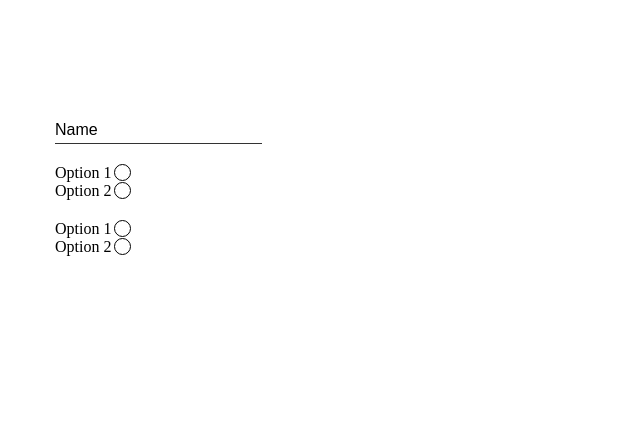
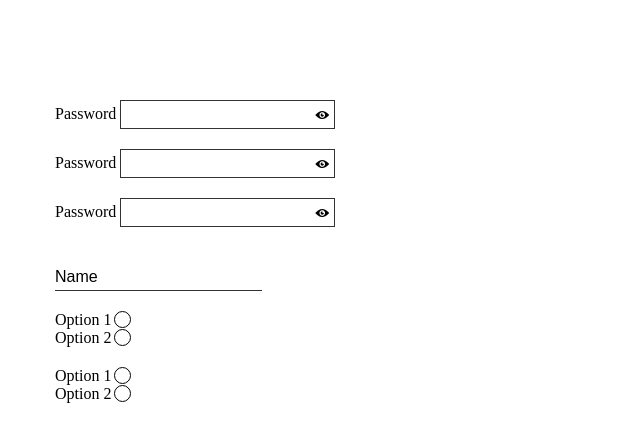
Before and after one commit to luctc-dev/FrontT02-092020, a PHP site: page /Buoi17/index.html in a window 1280 px wide. Shown: the top 442 px of the page, without its empty margins (0-640 px from the left). Run offline with PHP 8.4, Linux system fonts and the light colour scheme.

Commit message:
form input

```diff
--- a/Buoi17/index.html
+++ b/Buoi17/index.html
@@ -11,6 +11,39 @@
   <div class="container">
     <!-- <span class="ion-checkmark-round"></span> -->
     <form action="">
+      <div class="form-group">
+        <div class="custom-input-password">
+          <label>Password</label>
+          <div class="input-password">
+            <input type="password" required>
+            <span class="icons ion-eye"></span>
+            <!-- <span class="icons ion-eye-disabled"></span> -->
+          </div>
+        </div>
+      </div>
+
+      <div class="form-group">
+        <div class="custom-input-password">
+          <label>Password</label>
+          <div class="input-password">
+            <input type="password" required>
+            <span class="icons ion-eye"></span>
+            <!-- <span class="icons ion-eye-disabled"></span> -->
+          </div>
+        </div>
+      </div>
+
+      <div class="form-group">
+        <div class="custom-input-password">
+          <label>Password</label>
+          <div class="input-password">
+            <input type="password" required>
+            <span class="icons ion-eye"></span>
+            <!-- <span class="icons ion-eye-disabled"></span> -->
+          </div>
+        </div>
+      </div>
+
       <div class="form-group">
         <div class="custom-input">
           <input type="text" required>
@@ -47,4 +80,5 @@
     </form>
   </div>
 </body>
+  <script src="main.js"></script>
 </html>
--- /dev/null
+++ b/Buoi17/main.js
@@ -0,0 +1,71 @@
+var listInputPassword = document.querySelectorAll('.input-password');
+
+// for(var index = 0; index < listInputPassword.length; index++) {
+//   let divWrapper = listInputPassword[index];
+//   let iconEl = divWrapper.querySelector('.icons');
+//   let inputEl = divWrapper.querySelector('input');
+//   let, const -> Chỉ có trong phiên bản Javascript ES6 trở lên -> Sẽ có một số trình duỵệt cũ không hỗ trợ (IE)
+//   iconEl.addEventListener('click', function(e) {
+//     console.log(inputEl)
+//   })
+// }
+
+for(var index = 0; index < listInputPassword.length; index++) {
+  var divWrapper = listInputPassword[index];
+  var iconEl = divWrapper.querySelector('.icons');
+
+  iconEl.addEventListener('click', function(evt) {
+    var icon = evt.target;
+    // icon.parentElement -> đi ngược ra thằng cha -> css đâu làm được
+    // var inputEl = icon.previousElementSibling;
+    console.log(icon.parentElement.parentElement.parentElement.parentElement.parentElement.parentElement.parentElement.parentElement);
+    var inputEl = icon.parentElement.querySelector('input');
+    var currentType = inputEl.getAttribute('type');
+    if (currentType === 'password') {
+      inputEl.setAttribute('type', 'text');
+      icon.classList.remove('ion-eye');
+      icon.classList.add('ion-eye-disabled');
+    } else {
+      inputEl.setAttribute('type', 'password');
+      icon.classList.remove('ion-eye-disabled');
+      icon.classList.add('ion-eye');
+    }
+  })
+}
+
+
+
+// Mỗi vòng lặp -> Tạ ra 3 biến inputEl riêng biệt
+// Tạo tầm vực mới dành cho var
+
+
+// var, let, const
+// var -> Tầm vực của biến var (scoped) -> Nằm trong function
+// let -> Tầm vực của biến let -> Nằm trong một block { }
+
+
+
+// Sự kiện click -> Là một dạng bất đồng bộ (Đâu chạy ngay?? Chờ người dùng nhấn chuột)
+// Vòng for -> Là dạng đồng bộ
+
+// var year = 2020;
+
+// if (year < 2030) {
+//   var age = 20 ;
+// }
+
+// if (year < 2030) {
+//   let ageLet = 20 ;
+// }
+
+// console.log("age = ", age);
+// console.log("ageLet = ", ageLet);
+
+
+
+
+// Bigint -> Là một kiểu dữ liệu mới xuất hiện trong bản đặc tả ECMAScript 2020
+// Khi khai náo thêm ký tự 'n' phía sau mọi number -> là biging
+
+// Number: 20
+// Bigint: 20n
--- a/Buoi17/style.css
+++ b/Buoi17/style.css
@@ -10,6 +10,9 @@
   margin: 0 auto;
 }
 
+input:focus {
+  outline: 0;
+}
 
 .form-group {
   margin-bottom: 20px;
@@ -104,9 +107,7 @@
   padding: 5px 0;
   font-size: 16px;
 }
-.custom-input input:focus {
-  outline: 0;
-}
+
 .custom-input label {
   position: absolute;
   top: 0;
@@ -150,3 +151,37 @@
   left: 0;
   right: 0;
 }
+
+
+.input-password {
+  position: relative;
+  display: inline-block;
+  background-color: aqua;
+}
+.input-password input {
+  border: 1px solid #333;
+  padding: 6px 12px;
+  padding-right: 24px;
+}
+.input-password .icons {
+  position: absolute;
+  top: 0;
+  right: 0;
+  line-height: 31px;
+  bottom: 0;
+  width: 26px;
+  text-align: center;
+  cursor: pointer;
+}
+/* .input-password .icons.ion-eye-disabled {
+  opacity: 0;
+  pointer-events: none;
+}
+
+.input-password input[type="password"] {
+
+}
+
+.input-password input[type="text"] ~ .icons.ion-eye-disabled {
+  opacity: 1;
+} */
```
